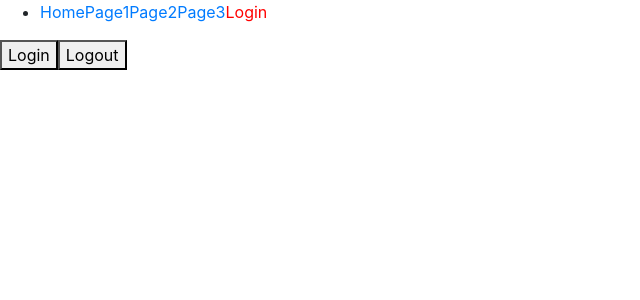
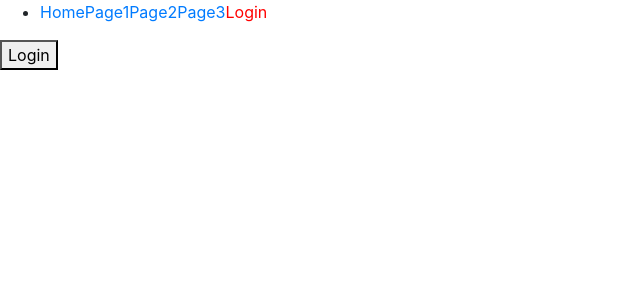
Before and after one commit to BlackKnightZERO/Road-to-React, a React (Create React App) app: page /login in a window 1280 px wide. Shown: the top 300 px of the page, without its empty margins (0-640 px from the left). Built offline with nearby package versions, Linux system fonts and the light colour scheme.

Commit message:
redirect-login-logout-updated

```diff
--- a/src/routeAdvanced/components/pages/login.js
+++ b/src/routeAdvanced/components/pages/login.js
@@ -22,6 +22,9 @@ class login extends Component {
     }
 
     logout = () => {
+        this.setState({
+            loggedIn : false,
+        });
         sessionStorage.clear();
         setTimeout(() => {
             alert('Logged Out..');
@@ -29,12 +32,20 @@ class login extends Component {
     }
 
     render() {
-        return(
-            <div>
-                <button onClick={this.login}>Login</button>
-                <button onClick={this.logout}>Logout</button>
-            </div>
-        );
+        if(sessionStorage.getItem('userName') === 'admin'){
+            return(
+                <div>
+                    <button onClick={this.logout}>Logout</button>
+                </div>
+            );
+        } else {
+            return(
+                <div>
+                    <button onClick={this.login}>Login</button>
+                </div>
+            );
+        }
+
     }
 }
 
```
